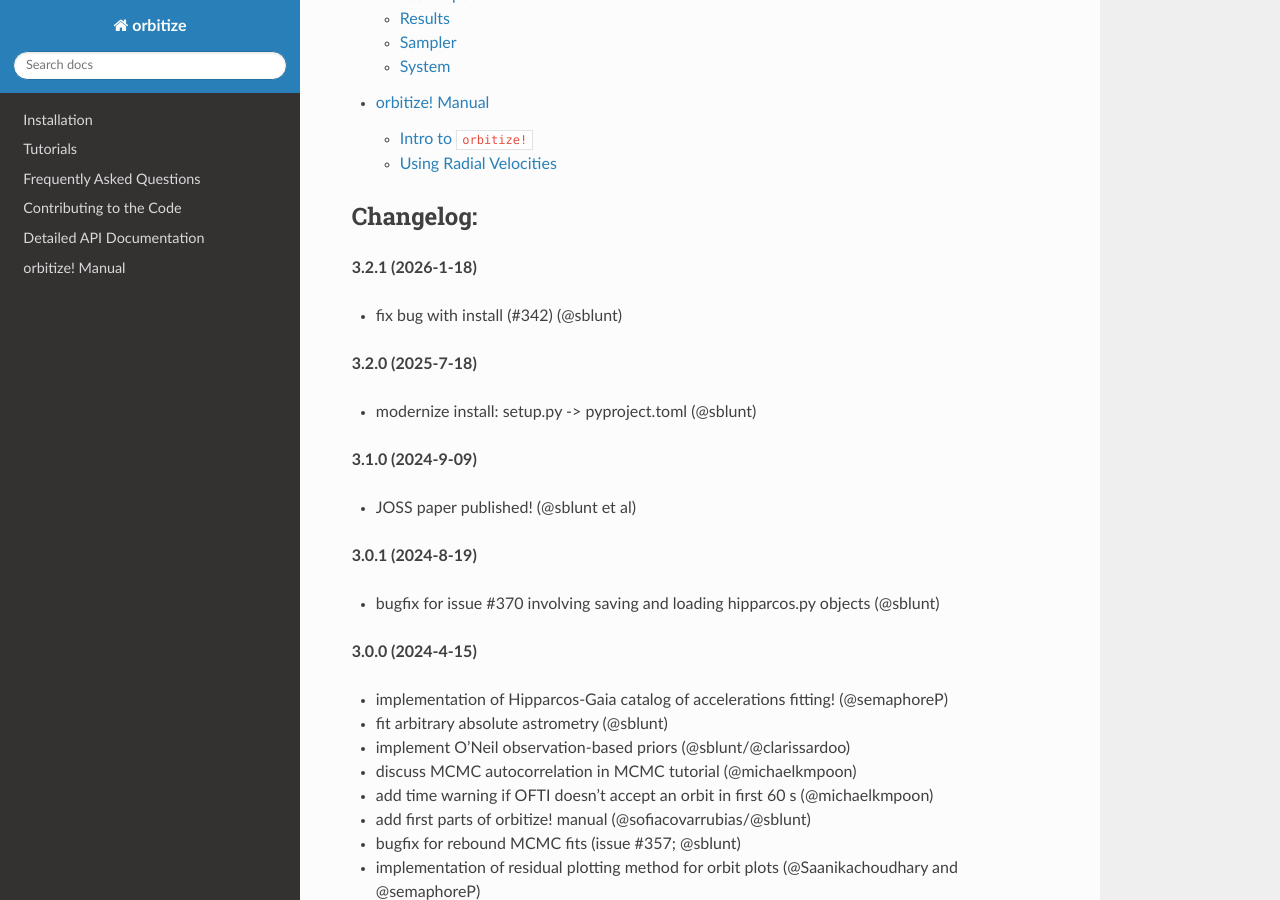
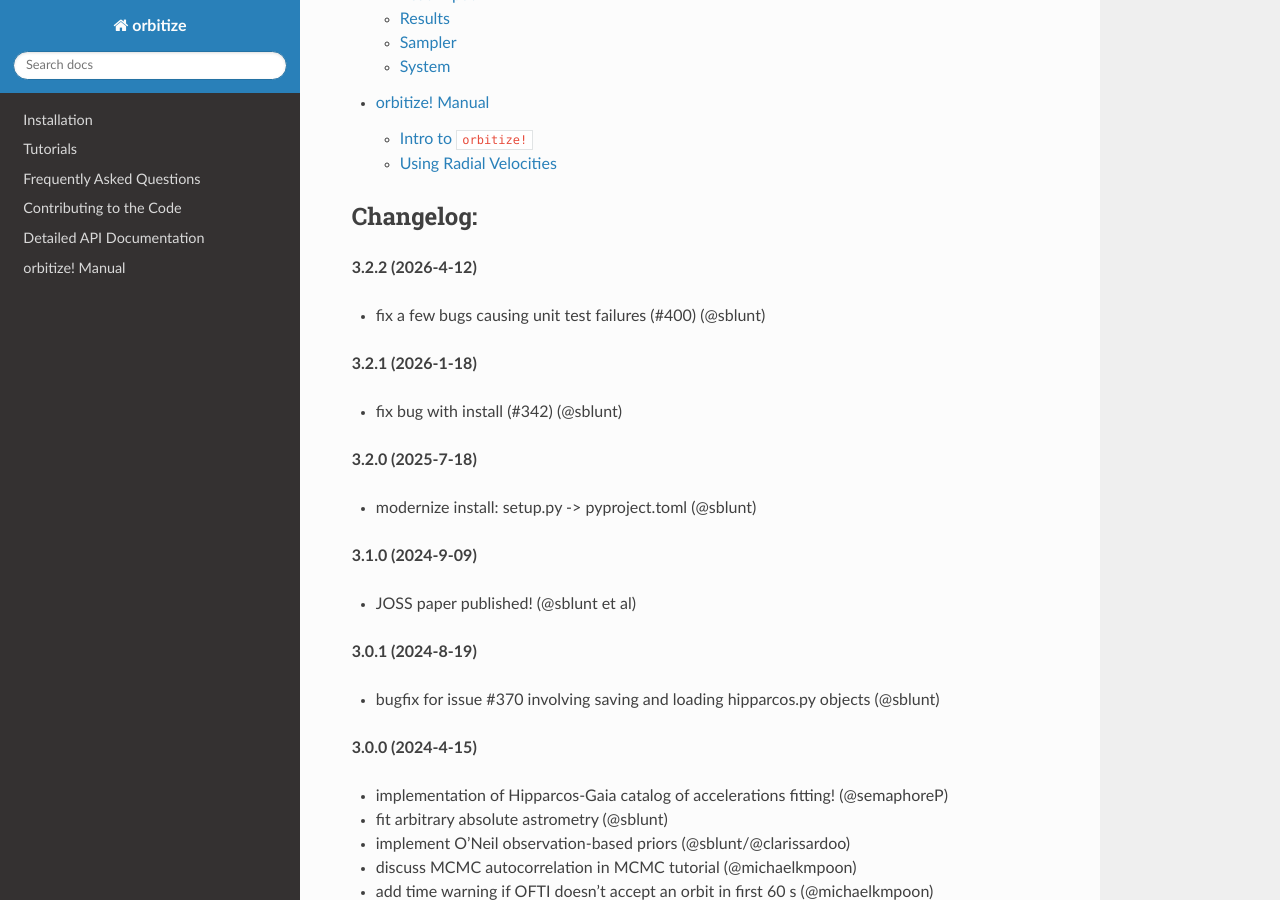
Before and after one commit to sblunt/orbitize, a Sphinx documentation site: the page built from docs/index.rst, in a window 1280 px wide and 900 px high, scrolled down 1802 px. Built offline with Sphinx 7.4.7 and the Read the Docs theme 3.1.0, drawn with Linux system fonts in a browser that asks for light colours; pages that are not in the unit, such as notebooks, are missing from menus.

Commit message:
update changelog

```diff
--- a/docs/index.rst
+++ b/docs/index.rst
@@ -54,6 +54,9 @@
 
 Changelog:
 ++++++++++
+**3.2.2 (2026-4-12)**
+
+- fix a few bugs causing unit test failures (#400) (@sblunt)
 
 **3.2.1 (2026-1-18)**
 
```
